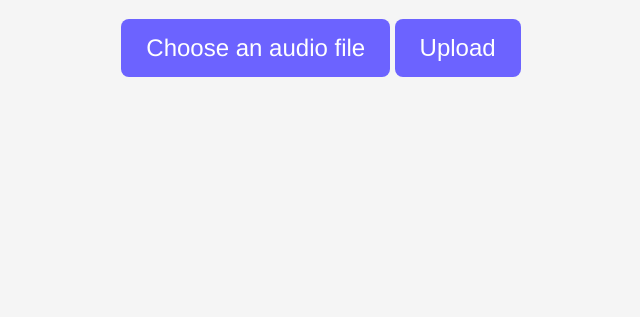
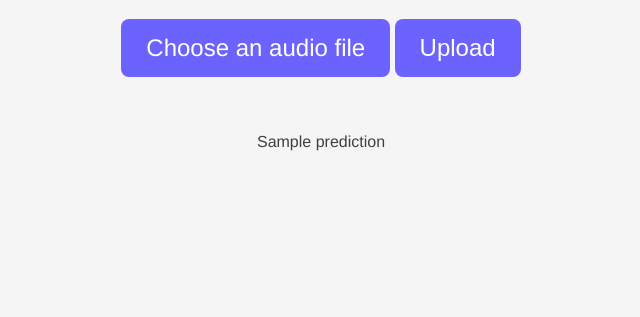
Before and after one commit to 568cats/PD-Early-Detection-Tool, a Flask app: template templates/ADaudio_upload1.html in a window 1280 px wide. Shown: the part 144-461 px from the top of the page, without its empty margins (319-959 px from the left). Run offline with Flask 3, Linux system fonts and the light colour scheme; the template is opened without the code that fills it: most values are stand-ins (such as "Sample title", 1, 10 or a date in 2020).

Commit message:
Updated ADaudio_upload1.html

```diff
--- a/templates/ADaudio_upload1.html
+++ b/templates/ADaudio_upload1.html
@@ -20,5 +20,6 @@
       <input type="file" id="file-input" name="file" />
       <button type="submit" class="btn">Upload</button>
     </form>
+    <p id="prediction">{{ prediction }}</p>
   </body>
 </html>
```
